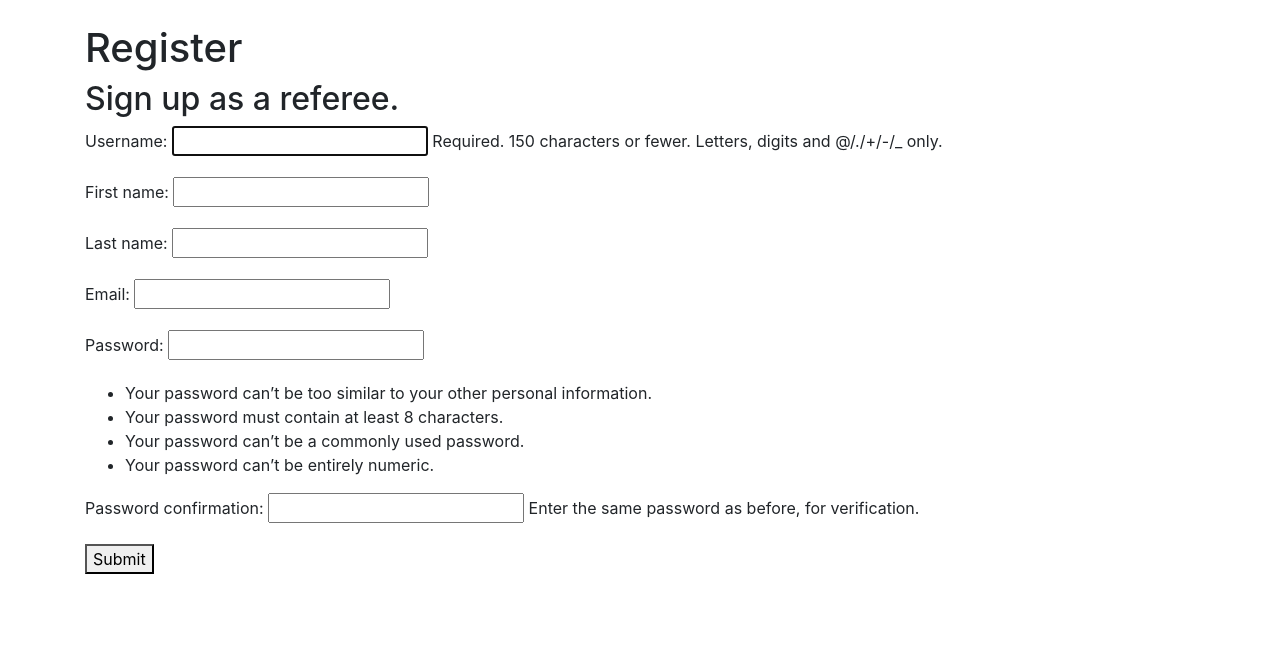
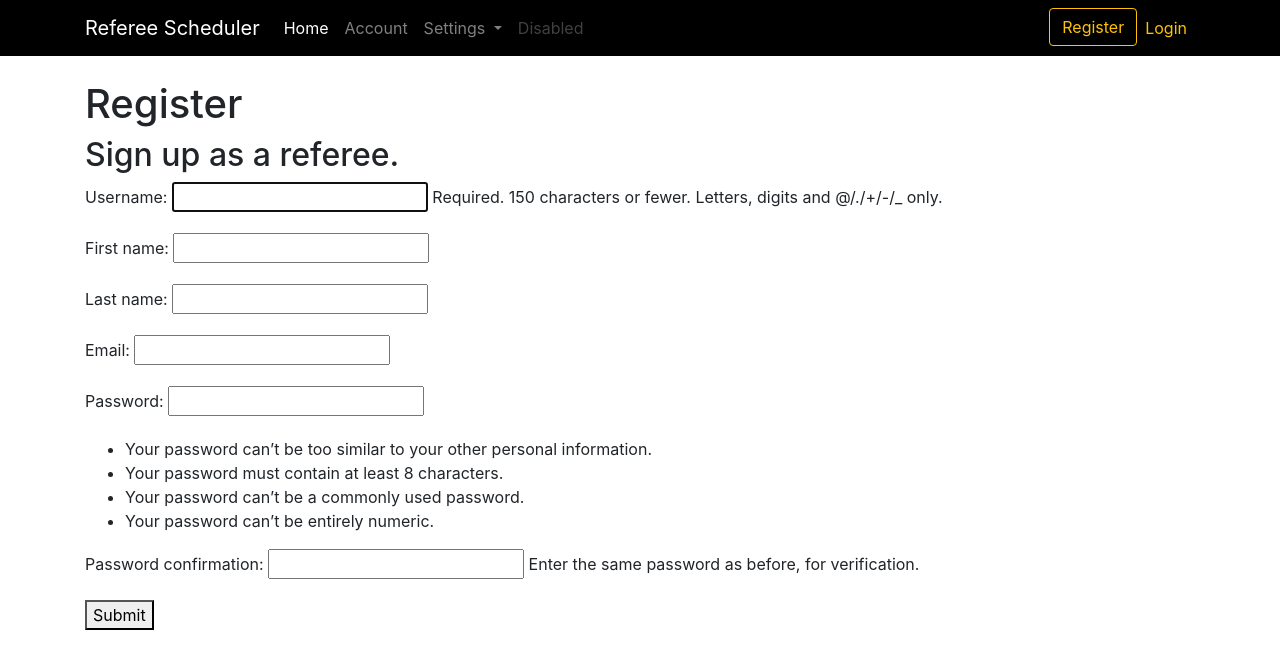
Before and after one commit to alewis98/ref-app, a Django app: page /accounts/signup/referee in a window 1280 px wide. Shown: the top 669 px of the page. Run offline with Django 3.2, Linux system fonts and the light colour scheme; some libraries are stand-ins or nearby versions.

Commit message:
Added Navbar and Account Editing Features

```diff
--- a/refsite/refsite/settings.py
+++ b/refsite/refsite/settings.py
@@ -103,6 +103,10 @@ AUTH_PASSWORD_VALIDATORS = [
 # Custom User Model
 AUTH_USER_MODEL = 'auth.User'
 
+# Email Settings
+EMAIL_HOST = 'localhost'
+EMAIL_PORT = 1025
+
 
 # Internationalization
 # https://docs.djangoproject.com/en/2.0/topics/i18n/
--- a/refsite/scheduler/forms.py
+++ b/refsite/scheduler/forms.py
@@ -1,5 +1,5 @@
 from django import forms
-from django.contrib.auth.forms import UserCreationForm
+from django.contrib.auth.forms import UserCreationForm, UserChangeForm
 from django.contrib.auth.models import User
 from django.db import transaction
 
@@ -29,3 +29,15 @@ class RegistrationForm(UserCreationForm):
             user.save()
 
         return User
+
+class EditProfileForm(UserChangeForm):
+
+    class Meta:
+        model = User
+        fields = (
+            'username',
+            'first_name',
+            'last_name',
+            'email',
+            'password',
+        )
--- a/refsite/scheduler/templates/base.html
+++ b/refsite/scheduler/templates/base.html
@@ -2,6 +2,56 @@
 <html>
     <head>
         <link rel="stylesheet" href="https://stackpath.bootstrapcdn.com/bootstrap/4.1.1/css/bootstrap.min.css" integrity="sha384-WskhaSGFgHYWDcbwN70/dfYBj47jz9qbsMId/iRN3ewGhXQFZCSftd1LZCfmhktB" crossorigin="anonymous">
+        <script src="https://code.jquery.com/jquery-3.3.1.slim.min.js" integrity="sha384-q8i/X+965DzO0rT7abK41JStQIAqVgRVzpbzo5smXKp4YfRvH+8abtTE1Pi6jizo" crossorigin="anonymous"></script>
+        <script src="https://cdnjs.cloudflare.com/ajax/libs/popper.js/1.14.3/umd/popper.min.js" integrity="sha384-ZMP7rVo3mIykV+2+9J3UJ46jBk0WLaUAdn689aCwoqbBJiSnjAK/l8WvCWPIPm49" crossorigin="anonymous"></script>
+        <script src="https://stackpath.bootstrapcdn.com/bootstrap/4.1.1/js/bootstrap.min.js" integrity="sha384-smHYKdLADwkXOn1EmN1qk/HfnUcbVRZyYmZ4qpPea6sjB/pTJ0euyQp0Mk8ck+5T" crossorigin="anonymous"></script>
+        <nav class="navbar sticky-top navbar-expand-lg navbar-dark" style="background-color: black">
+            <div class="container">
+                <a class="navbar-brand" href="#">Referee Scheduler</a>
+                <button class="navbar-toggler" type="button" data-toggle="collapse" data-target="#navbarSupportedContent" aria-controls="navbarSupportedContent" aria-expanded="false" aria-label="Toggle navigation">
+                    <span class="navbar-toggler-icon"></span>
+                </button>
+
+                <div class="collapse navbar-collapse" id="navbarSupportedContent">
+                    <ul class="nav navbar-nav mr-auto">
+                        <li class="nav-item active">
+                            <a class="nav-link" href="#">Home <span class="sr-only">(current)</span></a>
+                        </li>
+                        <li class="nav-item">
+                            <a class="nav-link" href="/accounts/profile/">Account</a>
+                        </li>
+                        <li class="nav-item dropdown">
+                            <a class="nav-link dropdown-toggle" href="#" id="navbarDropdown" role="button" data-toggle="dropdown" aria-haspopup="true" aria-expanded="false">
+                            Settings
+                            </a>
+                            <div class="dropdown-menu" aria-labelledby="navbarDropdown">
+                            <a class="dropdown-item" href="#">Action</a>
+                            <a class="dropdown-item" href="#">Another action</a>
+                            <div class="dropdown-divider"></div>
+                            <a class="dropdown-item" href="#">Something else here</a>
+                            </div>
+                        </li>
+                        <li class="nav-item">
+                            <a class="nav-link disabled" href="#">Disabled</a>
+                        </li>
+                    </ul>
+                    <ul class="nav navbar-nav">
+                        {% if user.is_authenticated %}
+                        <li class="nav-item">
+                             <a class="nav-link" style="color: #ffc107" href="/accounts/logout">Logout</a>
+                        </li>
+                        {% else %}
+                        <li class="nav-item">
+                            <a class="btn btn-outline-warning" href="/accounts/signup/referee">Register</a>
+                        </li>
+                        <li class="nav-item">
+                            <a class="nav-link" style="color: #ffc107" href="/accounts/login">Login</a>
+                        </li>
+                        {% endif %}
+                    </ul>
+                </div>
+            </div>
+        </nav>
         <br />
         {% block head %}
             <title>Base</title>
--- a/refsite/scheduler/views/referee.py
+++ b/refsite/scheduler/views/referee.py
@@ -1,7 +1,8 @@
 from django.shortcuts import render, HttpResponse, redirect
-from django.contrib.auth.forms import UserCreationForm
-from scheduler.forms import RegistrationForm
+from django.contrib.auth.forms import UserCreationForm, UserChangeForm, PasswordChangeForm, PasswordResetForm
+from scheduler.forms import RegistrationForm, EditProfileForm
 from django.contrib.auth.models import User
+from django.contrib.auth import update_session_auth_hash
 
 # def signup(request):
 #     return render(request, 'accounts/referee_signup.html')
@@ -18,6 +19,31 @@ def signup(request):
         args = {'form': form}
         return render(request, 'accounts/referee_signup.html', args)
 
-def profile(request):
+def view_profile(request):
     args = {'user': request.user}
     return render(request, 'accounts/profile.html', args)
+
+def edit_profile(request):
+    if request.method == 'POST':
+        form = EditProfileForm(request.POST, instance=request.user)
+        if form.is_valid:
+            form.save()
+            return redirect('/accounts/profile')
+    else:
+        form = EditProfileForm(instance=request.user)
+        args = {'form': form}
+        return render(request, 'accounts/edit_profile.html', args)
+
+def change_password(request):
+    if request.method == 'POST':
+        form = PasswordChangeForm(data=request.POST, user=request.user)
+        if form.is_valid():
+            form.save()
+            update_session_auth_hash(request, form.user)
+            return redirect('/accounts/profile')
+        else:
+            return redirect('accounts/change_password')
+    else:
+        form = PasswordChangeForm(user=request.user)
+        args = {'form': form}
+        return render(request, 'accounts/change_password.html', args)
```
Also changed, not shown: refsite/scheduler/account_urls.py (+11 -2 lines), refsite/scheduler/templates/accounts/change_password.html (added, +17 -0 lines), refsite/scheduler/templates/accounts/edit_profile.html (added, +17 -0 lines), refsite/db.sqlite3.
